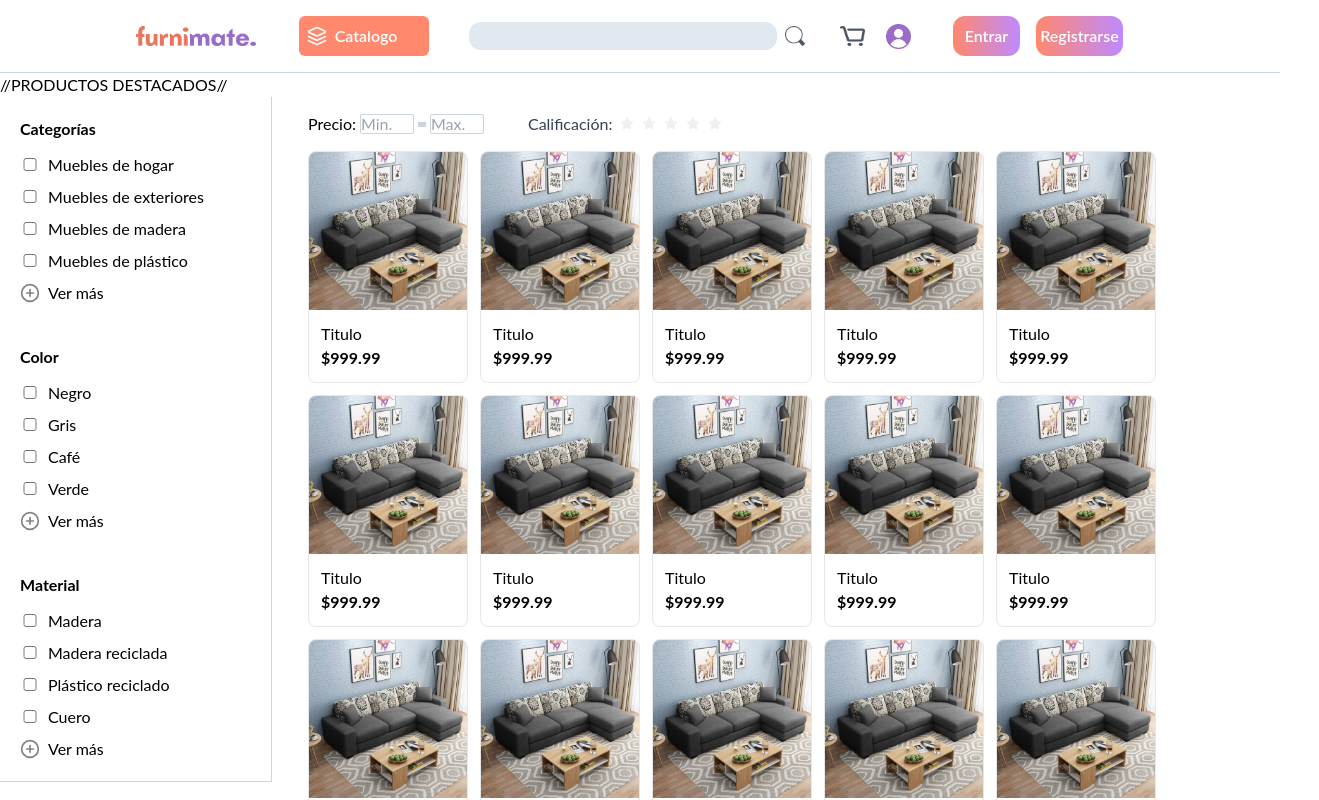
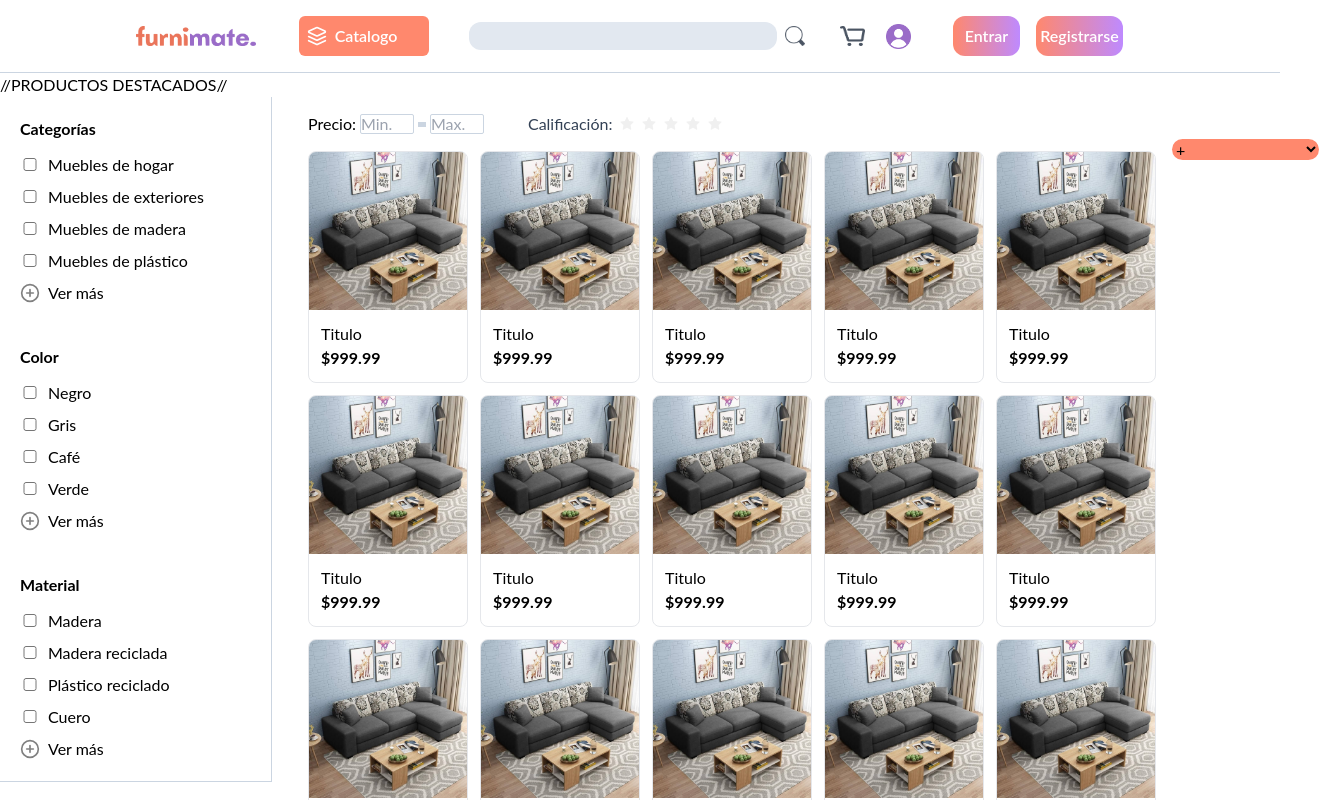
Before and after one commit to plantnt/reactmate, a React (Vite) app: page / in a window 1280 px wide. Shown: the top 800 px of the page, 1319 px wide, since content can reach past the window. Built offline with nearby package versions, Linux system fonts and the light colour scheme.

Commit message:
creacion subir producto 	new file:   src/components/addProduct.tsx 	modified:   src/pages/Home.tsx

```diff
--- /dev/null
+++ b/src/components/addProduct.tsx
@@ -0,0 +1,11 @@
+export default function AddProduct(){
+  return(
+
+<select className="bg-furniorange absolute rounded-full hover:bg-orange-500">
+  <option value="someOption">+</option>
+  <option value="otherOption">Subir un producto</option>
+  <option value="otherOption">Ver mis productos</option>
+</select>
+
+  )
+}
--- a/src/pages/Home.tsx
+++ b/src/pages/Home.tsx
@@ -3,6 +3,7 @@ import Filters from "../components/filters"
 import Footer from "../components/UI/footer"
 import Rating from "../components/rating"
 import FeaturedProducts from "./Featured"
+import AddProduct from "../components/addProduct"
 
 import './styles/home.css'
 
@@ -36,6 +37,7 @@ const Home = () => {
                             <ProductCard />
                             <ProductCard />
                         </div>
+                        <AddProduct/>
                     </div>
                 </div>
                 <Pagination className="self-center mt-6" defaultCurrent={1} total={50}></Pagination>
```
